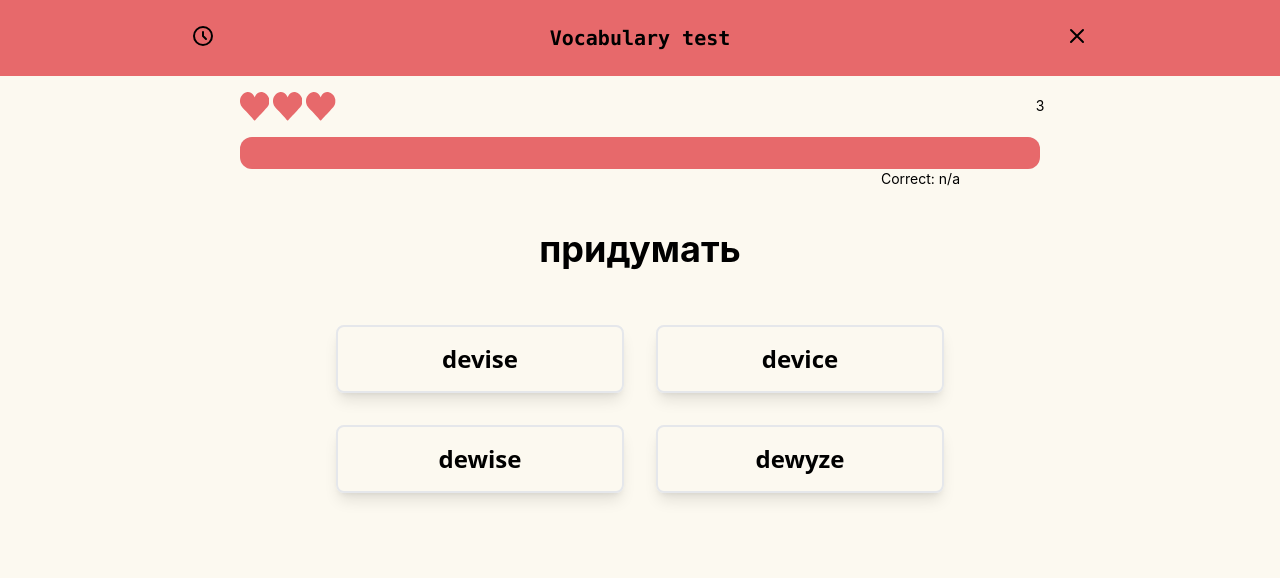
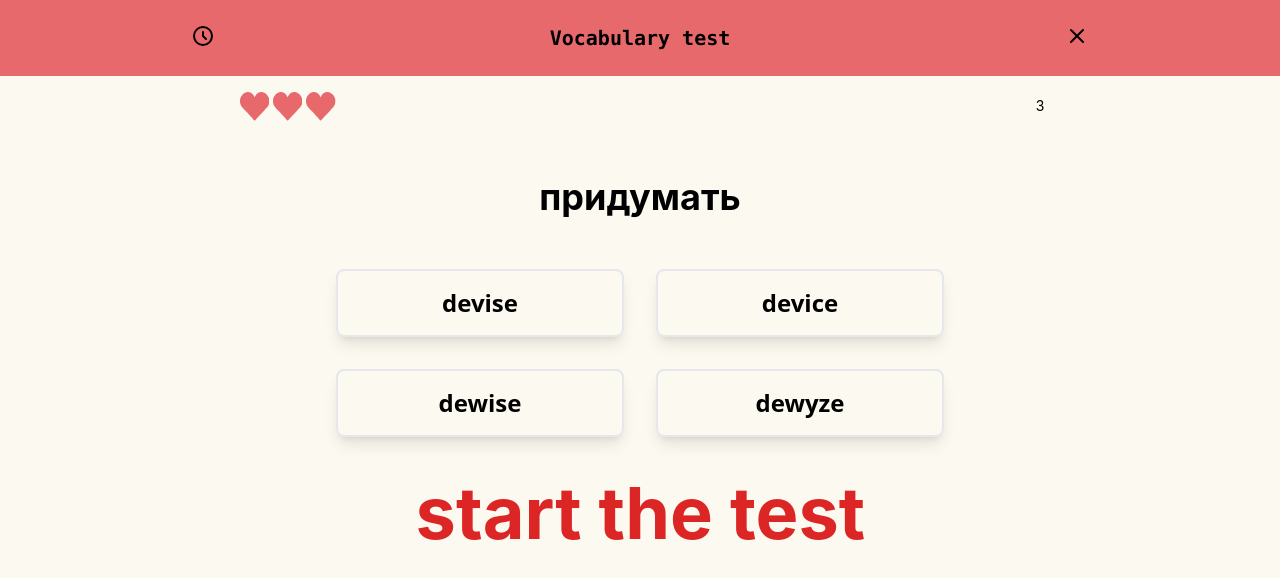
Before and after one commit to StanislavAlexandrov/word-test-tailwind, a React (Create React App) app: page / in a window 1280 px wide. Shown: the top 578 px of the page. Built offline with nearby package versions, Linux system fonts and the light colour scheme.

Commit message:
bugfixes

```diff
--- a/src/App.css
+++ b/src/App.css
@@ -2,21 +2,35 @@
     text-align: center;
 }
 
-.progress-div {
-    background-color: rgb(233, 233, 233);
-
-    width: 800px;
+/* .progress {
+  border: 2px solid;
+  display: block;
+  margin-left: 200px;
+  width: 0px;
+  height: 20px;
+  background-color: #ccc;
 }
 
-.progress {
-    background-color: rgb(231, 105, 107);
-    width: 800px;
-    height: 10px;
-
-    transition: 1s ease;
-    transition-delay: 0.5s;
-}
+.progress._active {
+  width: 400px;
+  transition: all var(--progress, 10s);
+} */
 
 .navbar {
     background-color: rgb(231, 105, 107);
 }
+
+.progress {
+    /*border: 1px solid;*/
+    /* border-radius: 10px;*/
+    display: block;
+    /* margin-left: 200px; change width below to 0 */
+    width: 0;
+    height: 30px;
+    background-color: rgb(231, 105, 107);
+}
+
+.progress._active {
+    width: 800px;
+    transition: all var(--progress, 5s);
+}
--- a/src/App.js
+++ b/src/App.js
@@ -5,30 +5,140 @@ import ProgressBar from './components/progress-bar';
 import Correct from './components/correct';
 import Card from './components/card';
 import { questions } from './data/questions';
-import { useState } from 'react';
+import { useState, useEffect, useRef } from 'react';
+import { motion } from 'framer-motion';
+
+import { v4 as uuidv4 } from 'uuid';
 
 function App() {
     const [currentStep, setCurrentStep] = useState(0);
-    const [value, setValue] = useState(0);
     const [hearts, setHearts] = useState(3);
+    const [active, setActive] = useState(false);
+    const timeoutIdRef = useRef();
+    const RAFRef = useRef();
+    const [answer, setAnswer] = useState(null);
+    const [isStarting, setIsStarting] = useState(true);
+    const [isWinning, setIsWinning] = useState(false);
+
+    const cn = active ? 'progress _active' : 'progress';
+
+    const handleStart = () => {
+        setHearts(3);
+        setCurrentStep(0);
+        setAnswer(' ');
+        setIsStarting(false);
+    };
+
+    useEffect(() => {
+        if (answer) {
+            RAFRef.current = window.requestAnimationFrame(() => {
+                setActive(true);
+
+                timeoutIdRef.current = setTimeout(() => {
+                    setActive(false);
+                    if (hearts > 0) setHearts((i) => --i);
+                    if (currentStep < questions.length - 1)
+                        setCurrentStep((i) => ++i);
+                }, 4000);
+            });
+        }
+
+        return () => {
+            setActive(false);
+            clearTimeout(timeoutIdRef.current);
+            cancelAnimationFrame(RAFRef.current);
+        };
+    }, [currentStep, answer, hearts]);
+
+    useEffect(() => {
+        if (hearts === 0 || currentStep >= questions.length - 1) {
+            setActive(false);
+            clearTimeout(timeoutIdRef.current);
+            cancelAnimationFrame(RAFRef.current);
+            setCurrentStep(0);
+            setIsStarting(true);
+            //setTimeout(() => handleStart(), 1000); //this needs to be set
+        }
+    }, [currentStep, hearts]);
+
+    const handleClick = (id) => {
+        setActive(true);
+
+        if (
+            questions[currentStep].allAnswers[id] ===
+            questions[currentStep].answer
+        ) {
+            setCurrentStep((i) => ++i);
+            setAnswer(questions[currentStep].answer);
+        } else {
+            setHearts((i) => --i);
+        }
+    };
 
     return (
-        <div className="App ">
+        <div className="App">
             <Nav></Nav>
-            {<Hearts hearts={hearts}></Hearts>}
-            <ProgressBar
-                currentStep={currentStep}
-                value={value}
-                setValue={setValue}
-            ></ProgressBar>
-            <Correct correctAnswers={'n/a'}></Correct>
-            <Card
-                questions={questions}
-                currentStep={currentStep}
-                setCurrentStep={setCurrentStep}
-                hearts={hearts}
-                setHearts={setHearts}
-            ></Card>
+            <Hearts hearts={hearts}></Hearts>
+            {!isStarting ? (
+                <div className="flex   justify-center  ">
+                    <div className="flex w-[800px] bg-gray-200 rounded-lg ">
+                        <div className={`${cn} rounded-lg`}></div>
+                    </div>
+                </div>
+            ) : null}
+
+            <div className="flex justify-center  ">
+                <div className=" m-1  ">
+                    <h1 className="font-bold text-4xl m-9">
+                        {questions[currentStep].sentence}
+                    </h1>
+                    {hearts === 0 ? (
+                        <motion.p
+                            className="font-bold text-4xl m-9 red-400"
+                            animate={{ scale: 2 }}
+                            transition={{ duration: 0.5 }}
+                        >
+                            please try again
+                        </motion.p>
+                    ) : null}
+
+                    <div className="flex justify-center">
+                        <div className=" flex  justify-center w-[800px]">
+                            <div className="   ">
+                                {questions[currentStep].allAnswers.map(
+                                    (element, id) => (
+                                        <motion.button
+                                            key={uuidv4()}
+                                            whileHover={{ scale: 1.1 }}
+                                            whileTap={{ scale: 0.9 }}
+                                            className="font-sans text-2xl rounded-lg border-solid border-2 p-4 m-4 w-72 text-center font-bold shadow-lg hover:shadow-2xl"
+                                            onClick={() => handleClick(id)}
+                                            disabled={isStarting}
+                                        >
+                                            {element}
+                                        </motion.button>
+                                    )
+                                )}
+                            </div>
+                        </div>
+                    </div>
+                </div>
+            </div>
+
+            <div>
+                {isStarting ? (
+                    <motion.button
+                        onClick={handleStart}
+                        className="font-bold text-4xl m-9 text-red-600 "
+                        animate={{
+                            scale: [2, 2, 1, 2, 2],
+                        }}
+                        transition={{ repeat: 10, duration: 5 }}
+                    >
+                        start the test
+                    </motion.button>
+                ) : null}
+            </div>
         </div>
     );
 }
--- a/src/components/card.js
+++ b/src/components/card.js
@@ -1,7 +1,7 @@
 import React, { useState } from 'react';
 import { motion } from 'framer-motion';
 import { v4 as uuidv4 } from 'uuid';
-import { useEffect } from 'react/cjs/react.development';
+import { useEffect } from 'react';
 
 function Card({ questions, hearts, setHearts }) {
     const [currentStep, setCurrentStep] = useState(0);
--- a/src/data/questions.js
+++ b/src/data/questions.js
@@ -2,93 +2,68 @@ export const questions = [
     {
         id: 1,
         sentence: 'придумать',
-        answers: ['devise', 'device', 'dewise', 'dewyze'],
-        correctAnswer: 'devise',
+        allAnswers: ['devise', 'device', 'dewise', 'dewyze'],
+        answer: 'devise',
     },
 
     {
         id: 2,
         sentence: 'devotion',
-        answers: ['предание', 'преданность', 'приданное', 'презрительность'],
-        correctAnswer: 'преданность',
+        allAnswers: ['предание', 'преданность', 'приданное', 'презрительность'],
+        answer: 'преданность',
     },
 
     {
         id: 3,
         sentence: 'голод',
-        answers: ['fomine', 'famile', 'famine', 'famin'],
-        correctAnswer: 'famine',
+        allAnswers: ['fomine', 'famile', 'famine', 'famin'],
+        answer: 'famine',
     },
     {
         id: 4,
         sentence: 'колебаться',
-        answers: ['fractionalize', 'fraternize', 'fertilize', 'fluctuate'],
-        correctAnswer: 'fluctuate',
+        allAnswers: ['fractionalize', 'fraternize', 'fertilize', 'fluctuate'],
+        answer: 'fluctuate',
     },
     {
         id: 5,
-        sentence: 'голод',
-        answers: ['fomine', 'famile', 'famine', 'famin'],
-        correctAnswer: 'famine',
+        sentence: 'уменьшать',
+        allAnswers: ['dimmer', 'diminish', 'dimension', 'dimwit'],
+        answer: 'diminish',
     },
     {
         id: 6,
-        sentence: 'голод',
-        answers: ['fomine', 'famile', 'famine', 'famin'],
-        correctAnswer: 'famine',
+        sentence: 'истощать',
+        allAnswers: ['replete', 'deploy', 'deplane', 'deplete'],
+        answer: 'deplete',
     },
     {
         id: 7,
-        sentence: 'голод',
-        answers: ['fomine', 'famile', 'famine', 'famin'],
-        correctAnswer: 'famine',
+        sentence: 'презрительный',
+        allAnswers: [
+            'contemplating',
+            'contemporary',
+            'contextual',
+            'contemptuous',
+        ],
+        answer: 'contemptuous',
     },
     {
         id: 8,
-        sentence: 'голод',
-        answers: ['fomine', 'famile', 'famine', 'famin'],
-        correctAnswer: 'famine',
+        sentence: 'cвязность',
+        allAnswers: ['cohesion', 'cohabitation', 'cohort', 'codification'],
+        answer: 'cohesion',
     },
     {
         id: 9,
-        sentence: 'голод',
-        answers: ['fomine', 'famile', 'famine', 'famin'],
-        correctAnswer: 'famine',
+        sentence: 'принуждать',
+        allAnswers: ['coed', 'coerce', 'coexist', 'coevolve'],
+        answer: 'coerce',
     },
     {
         id: 10,
-        sentence: 'голод',
-        answers: ['fomine', 'famile', 'famine', 'famin'],
-        correctAnswer: 'famine',
-    },
-    {
-        id: 11,
-        sentence: 'голод',
-        answers: ['fomine', 'famile', 'famine', 'famin'],
-        correctAnswer: 'famine',
-    },
-    {
-        id: 12,
-        sentence: 'голод',
-        answers: ['fomine', 'famile', 'famine', 'famin'],
-        correctAnswer: 'famine',
-    },
-    {
-        id: 13,
-        sentence: 'голод',
-        answers: ['fomine', 'famile', 'famine', 'famin'],
-        correctAnswer: 'famine',
-    },
-    {
-        id: 14,
-        sentence: 'голод',
-        answers: ['fomine', 'famile', 'famine', 'famin'],
-        correctAnswer: 'famine',
-    },
-    {
-        id: 15,
-        sentence: 'голод',
-        answers: ['fomine', 'famile', 'famine', 'famin'],
-        correctAnswer: 'famine',
+        sentence: 'обожествлять',
+        allAnswers: ['deice', 'deaerate', 'dealign', 'deify'],
+        answer: 'deify',
     },
 ];
```
Also changed, not shown: src/components/hearts.js (+5 -2 lines).
